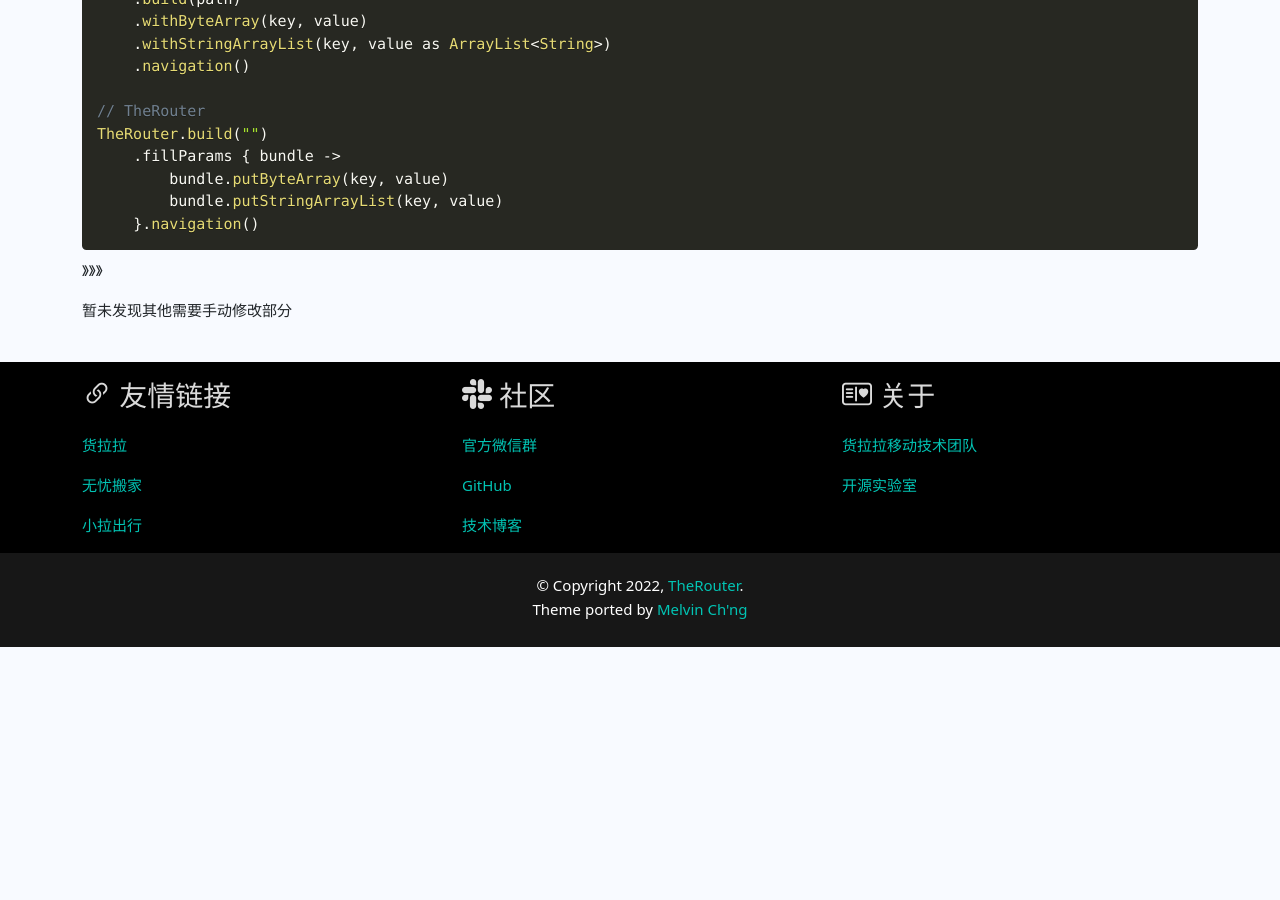
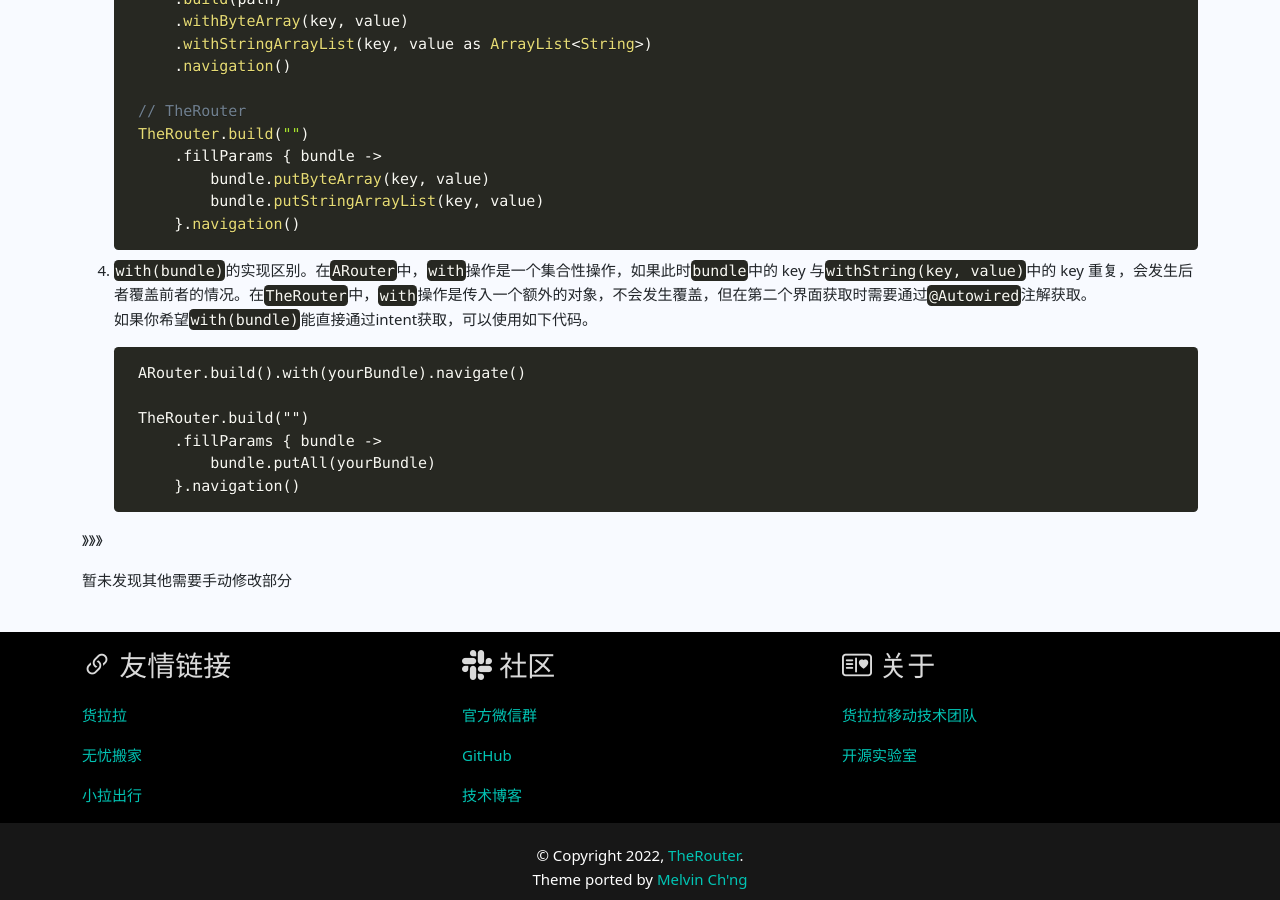
Before and after one commit to hll-therouter/therouter-en.github.io, a Jekyll site: the page built from _posts/2022-09-05-01.md, in a window 1280 px wide and 900 px high, scrolled down 1711 px. Built offline with Jekyll 4.4.1, drawn with Linux system fonts in a browser that asks for light colours; nearby versions of some CDN libraries; Markdown is read by kramdown in place of the engine named in the settings; before the commit the page ends 2358 px from its top, so only the background shows below that; some of the changed text lies outside the part shown.

Commit message:
修改内容

````diff
--- a/_posts/2022-09-05-01.md
+++ b/_posts/2022-09-05-01.md
@@ -41,21 +41,33 @@ tag: "doc"
 
 3. ARouter 封装了大量 Bundle 传参的操作，例如`withBooleanArray()`这种。我们认为这样的封装是冗余的。如果你使用到了对应方法，在TheRouter内可以直接通过对Bundle对象调用对应的方法。例如：
 
-```java
-// ARouter
-ARouter.getInstance()
-	.build(path)
-	.withByteArray(key, value)
-	.withStringArrayList(key, value as ArrayList<String>)
-	.navigation()
+	```java
+	// ARouter
+	ARouter.getInstance()
+		.build(path)
+		.withByteArray(key, value)
+		.withStringArrayList(key, value as ArrayList<String>)
+		.navigation()
 
-// TheRouter
-TheRouter.build("")
-	.fillParams { bundle ->
-	    bundle.putByteArray(key, value)
-	    bundle.putStringArrayList(key, value)
-	}.navigation()
-```
+	// TheRouter
+	TheRouter.build("")
+		.fillParams { bundle ->
+		    bundle.putByteArray(key, value)
+		    bundle.putStringArrayList(key, value)
+		}.navigation()
+	```
+
+4. `with(bundle)`的实现区别。在`ARouter`中，`with`操作是一个集合性操作，如果此时`bundle`中的 key 与`withString(key, value)`中的 key 重复，会发生后者覆盖前者的情况。在`TheRouter`中，`with`操作是传入一个额外的对象，不会发生覆盖，但在第二个界面获取时需要通过`@Autowired`注解获取。
+如果你希望`with(bundle)`能直接通过intent获取，可以使用如下代码。
+
+	```
+	ARouter.build().with(yourBundle).navigate()
+
+	TheRouter.build("")
+		.fillParams { bundle ->
+		    bundle.putAll(yourBundle)
+		}.navigation()
+	```
 
 
 》》》
````
Also changed, not shown: other parts of _posts/2022-09-05-01.md (+1 -1 lines), _posts/2022-08-24-01.md (+1 -1 lines), 8 other files.
